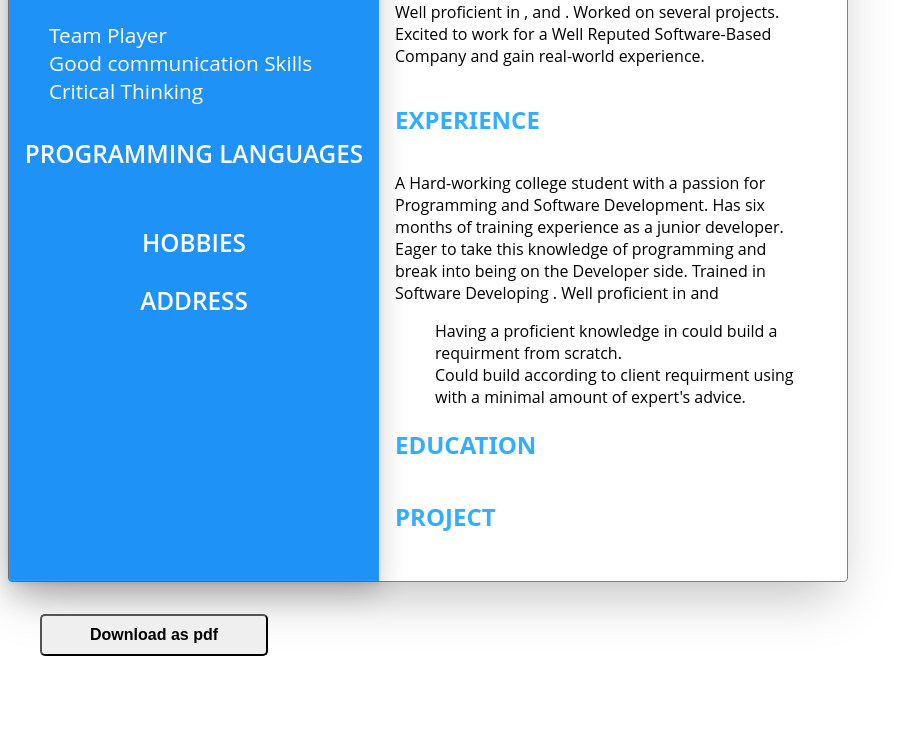
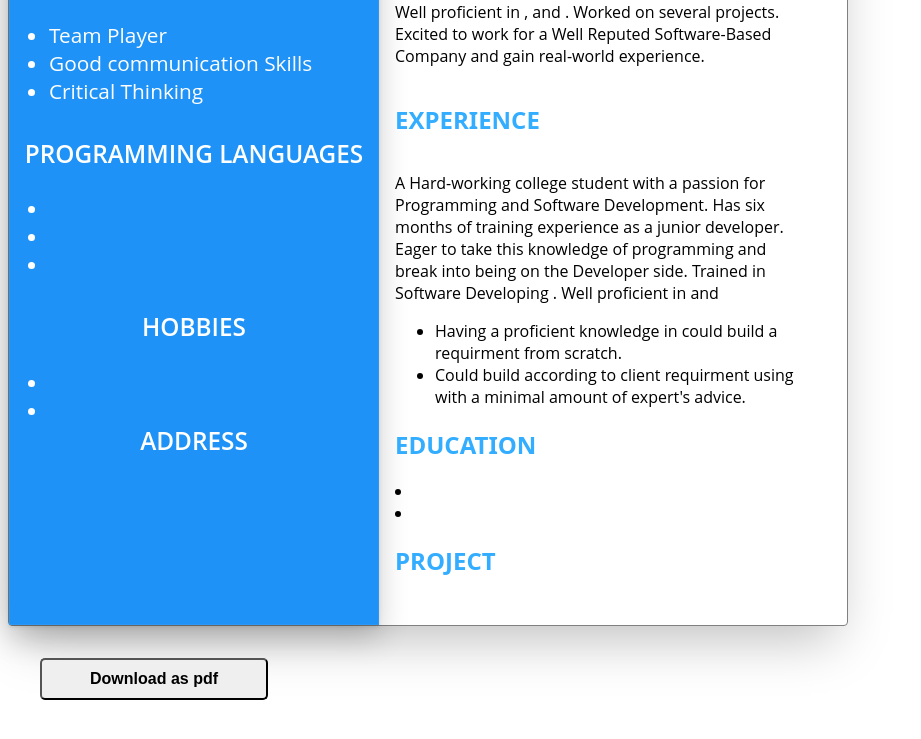
Before and after one commit to Mukunthan2004/SandySoft.github.io, a plain HTML site: page resultindex.html in a window 1280 px wide. Shown: the part 303-1042 px from the top of the page, without its empty margins (0-921 px from the left). Before the commit the page ends 999 px from the top, so only its background shows below. Drawn offline with nearby package versions, Linux system fonts and the light colour scheme.

Commit message:
fixing the li items butt let problems using media query
Fix li bullet problem using media-screen

```diff
--- a/resultstyles.css
+++ b/resultstyles.css
@@ -105,6 +105,8 @@ button:hover{
 button:active{
     background:rgb(19, 153, 42);
 }
-li{
-    list-style: none;
+@media screen and (max-width:700px) {
+    li{
+        list-style: none;
+    }
 }
```
